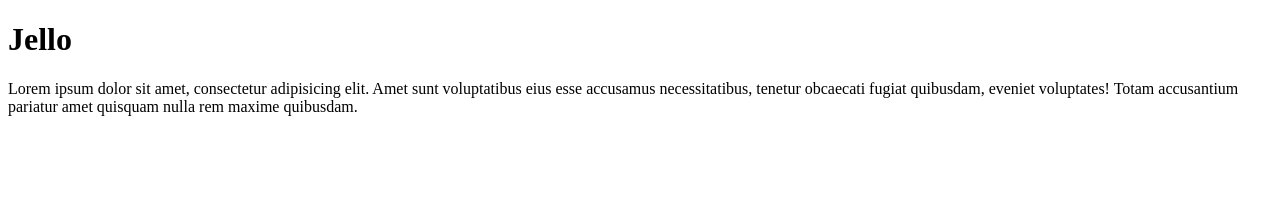
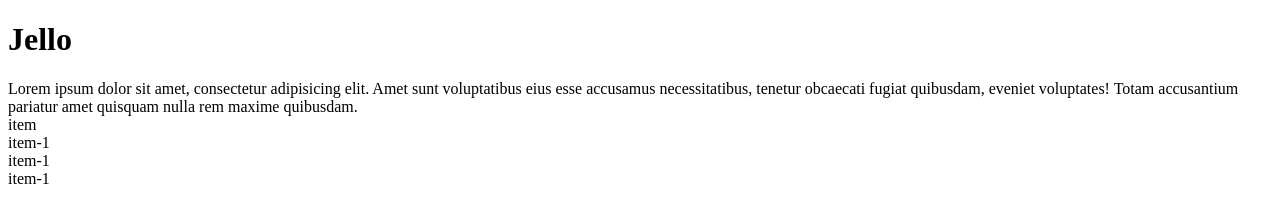
Before and after one commit to sergei-jr25/git-course, a plain HTML site: page index.html in a window 1280 px wide. Drawn offline with Linux system fonts and the light colour scheme.

Commit message:
added items, changed git ingore

```diff
--- a/index.html
+++ b/index.html
@@ -15,6 +15,10 @@
       necessitatibus, tenetur obcaecati fugiat quibusdam, eveniet voluptates! Totam accusantium pariatur amet quisquam
       nulla rem maxime quibusdam.
    </div>
+   <div class="body__item">item</div>
+   <div class="body__item">item-1</div>
+   <div class="body__item">item-1</div>
+   <div class="body__item">item-1</div>
 </body>
 
 <script src="scripts.js"></script>
```
Also changed, not shown: test.txt (added), 1 other file.
